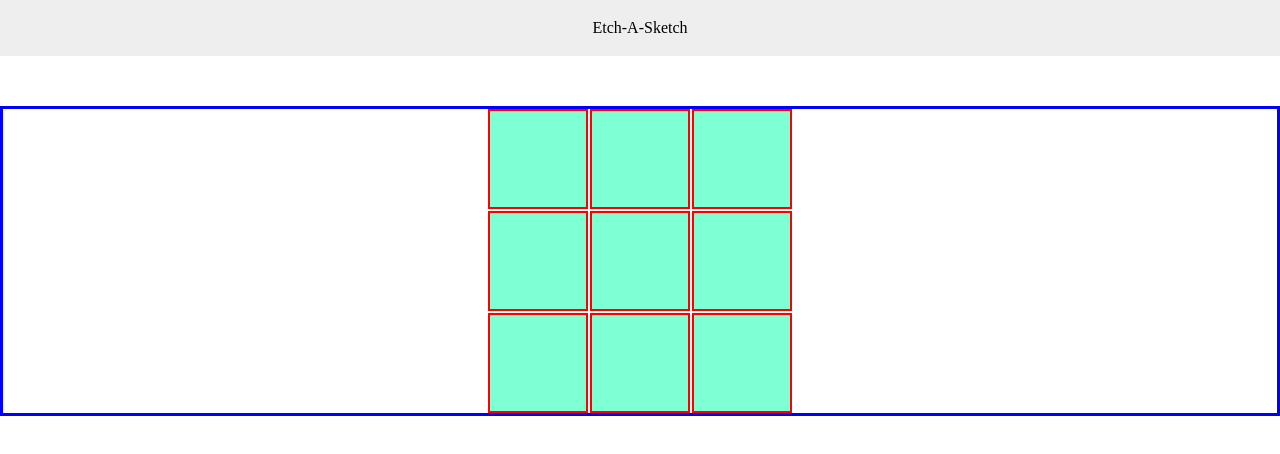
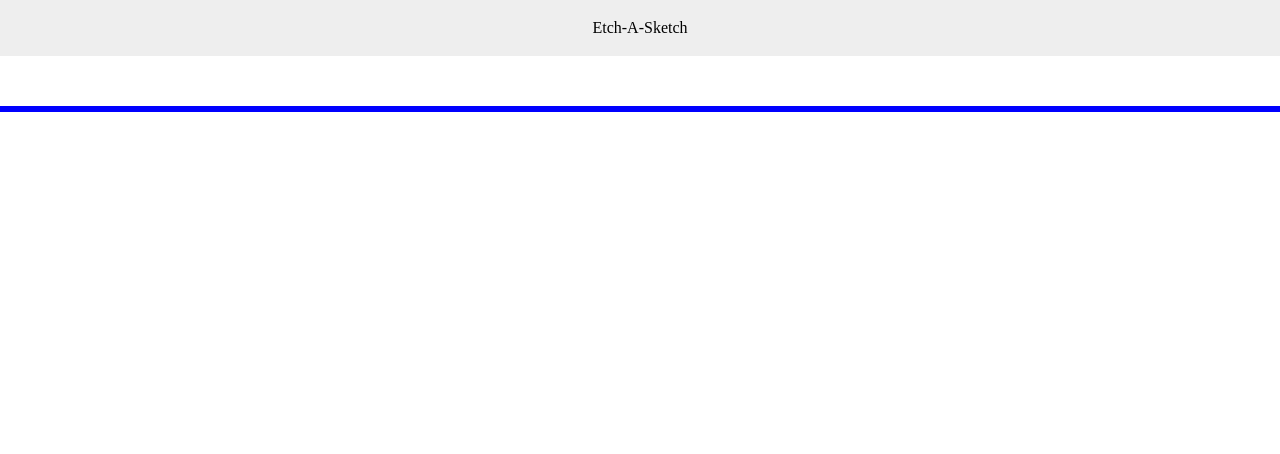
Before and after one commit to BobTheBu1ld3r/etch-a-sketch, a plain HTML site: page index.html in a window 1280 px wide. Drawn offline with Linux system fonts and the light colour scheme.

Commit message:
Remove test grid layout

```diff
--- a/index.html
+++ b/index.html
@@ -8,21 +8,7 @@
     <body>
         <header class="header">Etch-A-Sketch</header>
         <div class="grid-container">
-            <div class="1">
-                <div></div>
-                <div></div>
-                <div></div>
-            </div>
-            <div class="2">
-                <div></div>
-                <div></div>
-                <div></div>
-            </div>
-            <div class="3">
-                <div></div>
-                <div></div>
-                <div></div>
-            </div>
         </div>
     </body>
+    <script src="./main.js"></script>
 </html>
```
